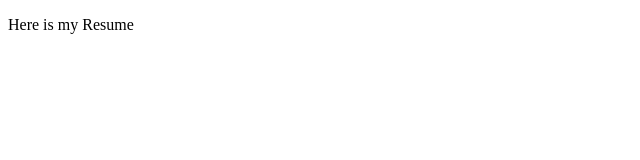
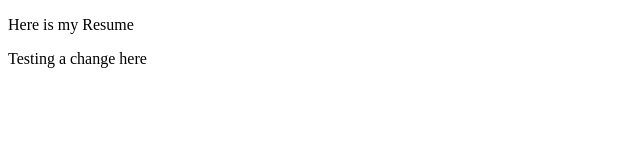
Before and after one commit to paulseabrook/Career-Page, a plain HTML site: page resume.html in a window 1280 px wide. Shown: the whole page, without its empty margins (0-640 px from the left). Drawn offline with Linux system fonts and the light colour scheme.

Commit message:
Added a resume test file

```diff
--- a/resume.html
+++ b/resume.html
@@ -8,5 +8,6 @@
   </head>
   <body>
     <p>Here is my Resume</p>
+    <p>Testing a change here</p>
   </body>
 </html>
```
